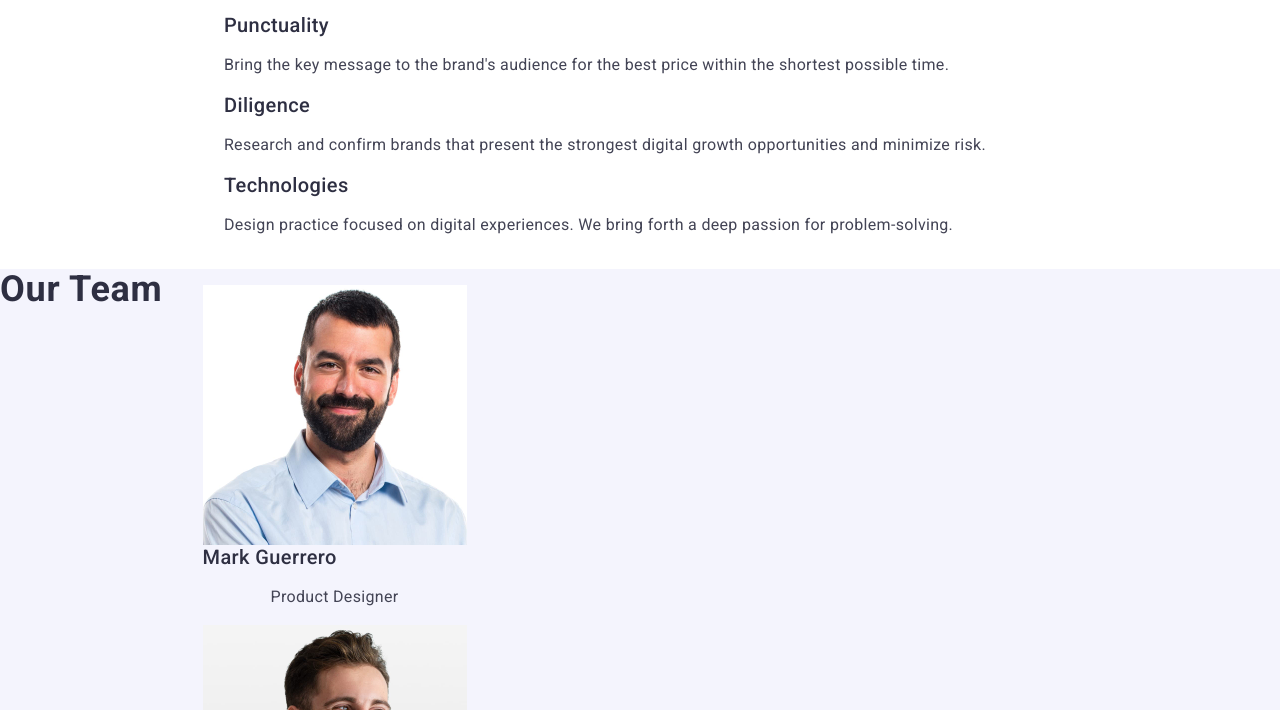
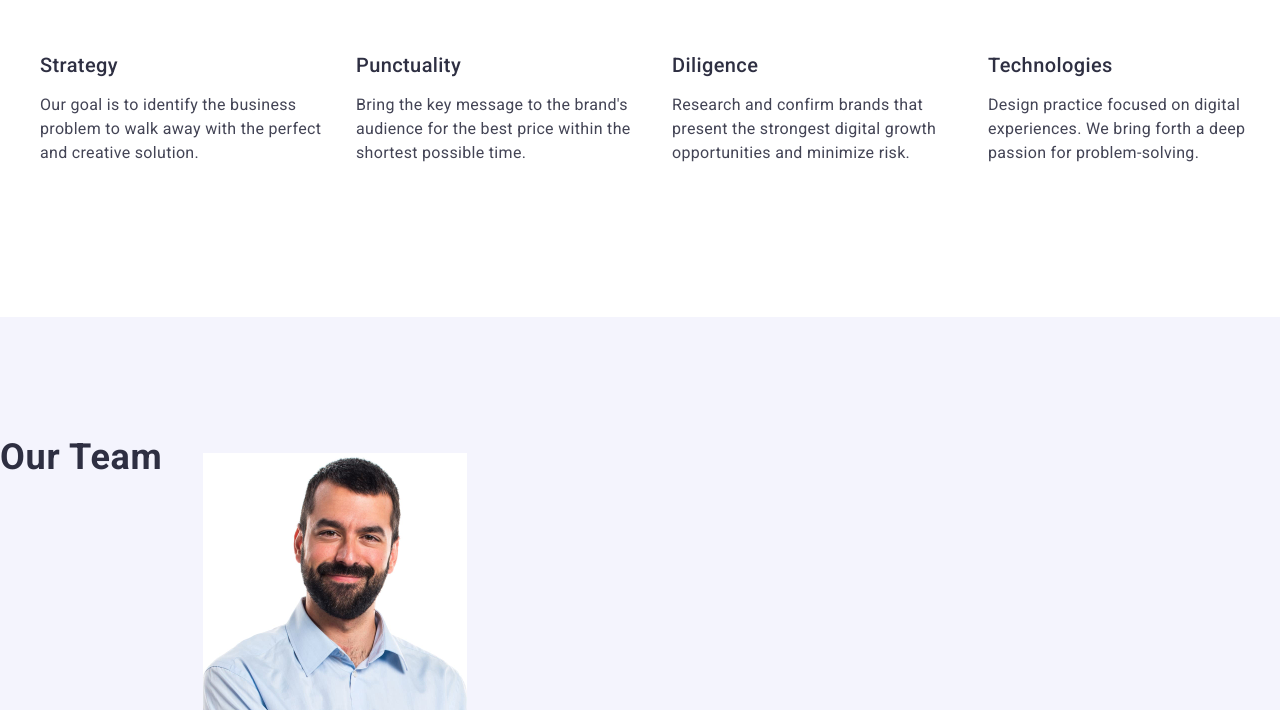
Before and after one commit to Rstchr/goit-markup-hw-03, a plain HTML site: page index.html in a window 1280 px wide. Shown: the part 652-1362 px from the top of the page. Drawn offline with nearby package versions, Linux system fonts and the light colour scheme.

Commit message:
update index styles

```diff
--- a/css/styles.css
+++ b/css/styles.css
@@ -192,14 +192,66 @@ button {
 .main-title-button:focus {
   background-color: #404bbf;
 }
+/* values */
+
+.values {
+  padding: 120px 0;
+}
+
+.visually-hidden {
+  position: absolute !important;
+  clip: rect(1px 1px 1px 1px); /* IE6, IE7 */
+  clip: rect(1px, 1px, 1px, 1px);
+  padding: 0 !important;
+  border: 0 !important;
+  height: 1px !important;
+  width: 1px !important;
+  overflow: hidden;
+}
+
+.values-list {
+  gap: 24px;
+}
+
+.values-list-item {
+  width: calc((100% - 72px) / 4);
+}
+
+.values-list-item .title-h3 {
+  margin-bottom: 8px;
+}
 
 /* team */
 .team {
+  padding: 120px 0;
+
   background-color: #f4f4fd;
   text-transform: capitalize;
 }
 
-.team-list .main-text {
+.title-h2 {
+  margin-bottom: 72px;
+}
+
+.team-list {
+  gap: 24px;
+}
+
+.team-list-item {
+  width: calc((100% - 72px) / 4);
+  border-radius: 0px 0px 4px 4px;
+}
+
+.team-list-item-desc {
+  padding: 32px 0;
+}
+
+.team-list-item-desc .title-h3 {
+  text-align: center;
+  margin-bottom: 8px;
+}
+
+.team-list-item-desc .main-text {
   text-align: center;
 }
 
--- a/index.html
+++ b/index.html
@@ -64,30 +64,30 @@
 
       <section class="values">
         <div class="container">
-          <h2 class="title-h2">Our Values</h2>
-          <ul>
-            <li>
+          <h2 class="title-h2 visually-hidden">Our Values</h2>
+          <ul class="values-list container">
+            <li class="values-list-item">
               <h3 class="title-h3">Strategy</h3>
               <p class="main-text">
                 Our goal is to identify the business problem to walk away with
                 the perfect and creative solution.
               </p>
             </li>
-            <li>
+            <li class="values-list-item">
               <h3 class="title-h3">Punctuality</h3>
               <p class="main-text">
                 Bring the key message to the brand's audience for the best price
                 within the shortest possible time.
               </p>
             </li>
-            <li>
+            <li class="values-list-item">
               <h3 class="title-h3">Diligence</h3>
               <p class="main-text">
                 Research and confirm brands that present the strongest digital
                 growth opportunities and minimize risk.
               </p>
             </li>
-            <li>
+            <li class="values-list-item">
               <h3 class="title-h3">Technologies</h3>
               <p class="main-text">
                 Design practice focused on digital experiences. We bring forth a
@@ -102,8 +102,8 @@
       <section class="team">
         <div class="container">
           <h2 class="title-h2">Our Team</h2>
-          <ul>
-            <li class="team-list">
+          <ul class="team-list">
+            <li class="team-list-item">
               <img
                 class="team-img"
                 src="./images/img-t-3.jpg"
@@ -111,10 +111,12 @@
                 width="264"
                 height="260"
               />
+              <div class="team-list-item-desc">
                 <h3 class="title-h3">Mark Guerrero</h3>
                 <p class="main-text">Product Designer</p>
+              </div>
             </li>
-            <li class="team-list">
+            <li class="team-list-item">
               <img
                 class="team-img"
                 src="./images/img-t-2.jpg"
@@ -122,10 +124,12 @@
                 width="264"
                 height="260"
               />
+              <div class="team-list-item-desc">
                 <h3 class="title-h3">Tom Ford</h3>
                 <p class="main-text">Frontend Developer</p>
+              </div>
             </li>
-            <li class="team-list">
+            <li class="team-list-item">
               <img
                 class="team-img"
                 src="./images/img-t-1.jpg"
@@ -133,10 +137,12 @@
                 width="264"
                 height="260"
               />
+              <div class="team-list-item-desc">
                 <h3 class="title-h3">Camila Garcia</h3>
                 <p class="main-text">Marketing</p>
+              </div>
             </li>
-            <li class="team-list">
+            <li class="team-list-item">
               <img
                 class="team-img"
                 src="./images/img-t.jpg"
@@ -144,8 +150,10 @@
                 width="264"
                 height="260"
               />
+              <div class="team-list-item-desc">
                 <h3 class="title-h3">Daniel Wilson</h3>
                 <p class="main-text">UI Designer</p>
+              </div>
             </li>
           </ul>
         </div>
```
Lines whose indentation alone changed are shown as unchanged.
